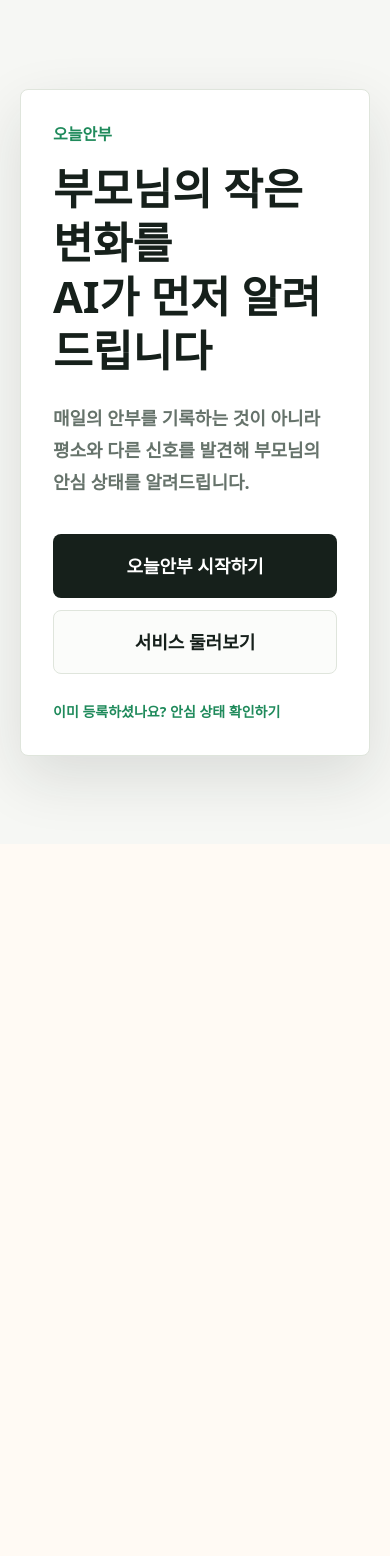
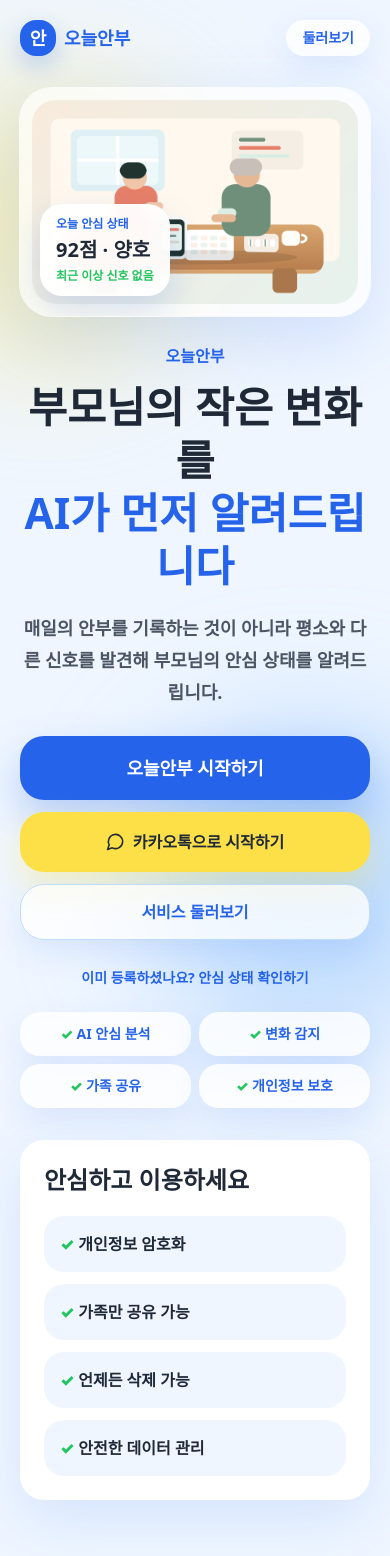
Before and after one commit to hotoksusu/Thinking-of-You, a Next.js app: page / in a window 390 px wide. Before the commit the page ends 844 px from the top, so only its background shows below. Built offline with nearby package versions, Linux system fonts and the light colour scheme; a web font is replaced by a local one.

Commit message:
Improve landing experience and visual branding

```diff
--- a/app/globals.css
+++ b/app/globals.css
@@ -17,6 +17,7 @@
 html {
   min-height: 100%;
   background: var(--background);
+  scroll-behavior: smooth;
 }
 
 body {
@@ -97,3 +98,30 @@ a {
   -ms-overflow-style: none;
   scrollbar-width: none;
 }
+
+.fade-in {
+  animation: fade-in 520ms ease-out both;
+}
+
+.warm-card {
+  transition:
+    transform 180ms ease,
+    box-shadow 180ms ease,
+    background-color 180ms ease;
+}
+
+.warm-card:hover {
+  transform: translateY(-2px);
+}
+
+@keyframes fade-in {
+  from {
+    opacity: 0;
+    transform: translateY(10px);
+  }
+
+  to {
+    opacity: 1;
+    transform: translateY(0);
+  }
+}
--- a/app/guide/page.tsx
+++ b/app/guide/page.tsx
@@ -1,10 +1,11 @@
 import type { ReactNode } from "react";
+import { Brain, Building2, HeartHandshake, MessageCircle, ShieldCheck, TrendingDown, Users } from "lucide-react";
 
 const usageSteps = [
-  "부모님을 등록합니다",
-  "매일 안부 상태를 확인합니다",
-  "AI가 평소와 다른 변화를 감지합니다",
-  "가족이 함께 안심 상태를 공유합니다",
+  { title: "부모님을 등록합니다", icon: HeartHandshake },
+  { title: "매일 안부 상태를 확인합니다", icon: MessageCircle },
+  { title: "AI가 평소와 다른 변화를 감지합니다", icon: Brain },
+  { title: "가족이 함께 안심 상태를 공유합니다", icon: Users },
 ];
 
 const plans = [
@@ -32,11 +33,11 @@ const plans = [
 
 export default function GuidePage() {
   return (
-    <main className="min-h-screen bg-[#f6f7f4] px-4 py-6 text-[#16201b] sm:px-7 sm:py-8">
-      <div className="mx-auto w-full max-w-[1060px]">
-        <header className="mb-6 flex flex-wrap items-start justify-between gap-4">
+    <main className="min-h-screen bg-[#EFF6FF] px-4 py-6 text-[#1F2937] sm:px-7 sm:py-8">
+      <div className="mx-auto w-full max-w-[1120px]">
+        <header className="fade-in mb-6 flex flex-wrap items-center justify-between gap-4">
           <div>
-            <a href="/" className="text-sm font-black text-[#1f8a5b]">
+            <a href="/" className="text-sm font-black text-[#2563EB]">
               오늘안부
             </a>
             <h1 className="mt-2 text-4xl font-black leading-tight tracking-normal">
@@ -45,122 +46,174 @@ export default function GuidePage() {
           </div>
           <a
             href="/app"
-            className="flex min-h-11 items-center justify-center rounded-lg bg-[#16201b] px-5 text-sm font-black text-white"
+            className="flex min-h-12 items-center justify-center rounded-[20px] bg-[#2563EB] px-5 text-sm font-black text-white shadow-[0_14px_34px_rgba(37,99,235,0.24)] transition hover:-translate-y-0.5 hover:bg-[#1D4ED8]"
           >
             오늘안부 시작하기
           </a>
         </header>
 
-        <section className="rounded-lg border border-[#dfe5dc] bg-white p-7 shadow-[0_22px_60px_rgba(24,36,29,0.10)] sm:p-9">
+        <section className="warm-card fade-in rounded-[28px] bg-white p-7 shadow-[0_24px_70px_rgba(37,99,235,0.14)] sm:p-9">
           <GuideLabel>오늘안부란?</GuideLabel>
-          <h2 className="mt-3 text-3xl font-black tracking-normal">
+          <div className="mt-4 grid gap-7 lg:grid-cols-[1fr_360px] lg:items-center">
+            <div>
+              <h2 className="text-3xl font-black tracking-normal">
                 오늘안부는 안부 기록 앱이 아닙니다
               </h2>
-          <p className="mt-5 max-w-[720px] text-lg font-semibold leading-8 text-[#66736b]">
+              <p className="mt-5 max-w-[720px] text-lg font-semibold leading-8 text-[#4B5563]">
                 부모님의 식사, 약 복용, 컨디션, 응답 패턴을 바탕으로 AI가 평소와 다른 변화를
                 감지하고 안심 상태를 알려주는 서비스입니다.
               </p>
-          <p className="mt-6 rounded-lg bg-[#e5f5ee] px-5 py-4 text-xl font-black leading-8 text-[#1f8a5b]">
+              <p className="mt-6 rounded-[24px] bg-[#EFF6FF] px-5 py-4 text-xl font-black leading-8 text-[#2563EB]">
                 오늘 식사를 했는지보다 부모님이 괜찮은지가 더 중요합니다.
               </p>
+            </div>
+            <div className="rounded-[28px] bg-[#FDE047] p-5 shadow-[0_18px_44px_rgba(253,224,71,0.26)]">
+              <div className="rounded-[24px] bg-white p-5">
+                <p className="text-sm font-black text-[#2563EB]">AI 안심 요약</p>
+                <p className="mt-3 text-4xl font-black">괜찮아요</p>
+                <p className="mt-3 font-bold text-[#4B5563]">최근 이상 신호 없음</p>
+                <div className="mt-5 grid gap-2">
+                  {["식사 확인", "복약 안정", "응답 정상"].map((item) => (
+                    <p key={item} className="rounded-[18px] bg-[#EFF6FF] px-4 py-3 text-sm font-black">
+                      <span className="text-[#22C55E]">✓</span> {item}
+                    </p>
+                  ))}
+                </div>
+              </div>
+            </div>
+          </div>
         </section>
 
-        <section className="mt-5 rounded-lg border border-[#dfe5dc] bg-white p-6">
+        <section className="mt-5 rounded-[28px] bg-white p-6 shadow-[0_18px_50px_rgba(37,99,235,0.10)]">
           <GuideLabel>어떻게 사용하나요?</GuideLabel>
           <div className="mt-5 grid gap-3 md:grid-cols-4">
-            {usageSteps.map((step, index) => (
-              <article key={step} className="min-h-36 rounded-lg border border-[#dfe5dc] bg-[#fbfcfa] p-5">
-                <span className="text-sm font-black text-[#1f8a5b]">{index + 1}단계</span>
-                <h3 className="mt-3 text-xl font-black leading-7">{step}</h3>
+            {usageSteps.map((step, index) => {
+              const Icon = step.icon;
+              return (
+                <article key={step.title} className="warm-card min-h-40 rounded-[24px] bg-[#F8FBFF] p-5 shadow-[0_12px_30px_rgba(37,99,235,0.08)] transition hover:-translate-y-1 hover:shadow-[0_20px_44px_rgba(37,99,235,0.14)]">
+                  <span className="flex size-11 items-center justify-center rounded-[18px] bg-[#2563EB] text-white">
+                    <Icon size={21} aria-hidden />
+                  </span>
+                  <p className="mt-4 text-sm font-black text-[#2563EB]">{index + 1}단계</p>
+                  <h3 className="mt-2 text-xl font-black leading-7">{step.title}</h3>
                 </article>
-            ))}
+              );
+            })}
           </div>
         </section>
 
         <section className="mt-5 grid gap-5 lg:grid-cols-[0.9fr_1.1fr]">
-          <article className="rounded-lg border border-[#dfe5dc] bg-white p-6">
+          <article className="warm-card rounded-[28px] bg-white p-6 shadow-[0_18px_50px_rgba(37,99,235,0.10)]">
             <GuideLabel>안심 점수 예시</GuideLabel>
-            <div className="mt-5 rounded-lg bg-[#10231b] p-6 text-white">
-              <p className="text-sm font-black text-[#b9d5c8]">오늘의 안심 점수</p>
-              <div className="mt-3 flex items-end justify-between gap-4">
+            <div className="mt-5 rounded-[28px] bg-[#2563EB] p-6 text-white shadow-[0_18px_44px_rgba(37,99,235,0.24)]">
+              <p className="text-sm font-black text-blue-100">오늘의 안심 점수</p>
+              <div className="mt-4 flex items-end justify-between gap-4">
                 <strong className="text-6xl font-black leading-none">92점</strong>
-                <span className="rounded-full bg-[#e5f5ee] px-4 py-2 text-sm font-black text-[#1f8a5b]">
+                <span className="rounded-full bg-white px-4 py-2 text-sm font-black text-[#22C55E]">
                   양호
                 </span>
               </div>
-              <div className="mt-6 grid gap-2 text-sm font-bold text-[#dce9e3]">
+              <p className="mt-4 rounded-[18px] bg-white/15 px-4 py-3 font-bold">최근 이상 신호 없음</p>
+              <div className="mt-4 grid gap-2 text-sm font-bold text-blue-50">
                 <p>최근 7일 응답률 100%</p>
                 <p>식사·약 복용 정상</p>
                 <p>최근 활동 안정적</p>
               </div>
             </div>
-            <div className="mt-4 grid gap-2 text-sm font-black text-[#66736b]">
-              <p>90~100 양호</p>
-              <p>70~89 주의 필요</p>
-              <p>0~69 확인 필요</p>
+            <div className="mt-4 grid grid-cols-3 gap-2 text-center text-sm font-black text-[#4B5563]">
+              <p className="rounded-[18px] bg-[#ECFDF5] px-3 py-3">90~100 양호</p>
+              <p className="rounded-[18px] bg-[#FEFCE8] px-3 py-3">70~89 주의</p>
+              <p className="rounded-[18px] bg-[#FEF2F2] px-3 py-3">0~69 확인</p>
             </div>
           </article>
 
-          <article className="rounded-lg border border-[#dfe5dc] bg-white p-6">
+          <article className="warm-card rounded-[28px] bg-white p-6 shadow-[0_18px_50px_rgba(37,99,235,0.10)]">
             <GuideLabel>AI 안심 리포트 예시</GuideLabel>
-            <h2 className="mt-4 text-2xl font-black">최근 2주 동안</h2>
-            <div className="mt-4 grid gap-2">
+            <div className="mt-5 rounded-[28px] bg-[#F8FBFF] p-5">
+              <div className="flex items-start gap-3">
+                <span className="flex size-12 items-center justify-center rounded-[20px] bg-[#2563EB] text-white">
+                  <Brain size={23} aria-hidden />
+                </span>
+                <div>
+                  <h2 className="text-2xl font-black">최근 2주 동안</h2>
+                  <p className="mt-1 font-bold text-[#4B5563]">생활 흐름이 안정적으로 유지되고 있어요.</p>
+                </div>
+              </div>
+              <div className="mt-5 grid gap-2 sm:grid-cols-2">
                 {["응답 시간 변화 없음", "식사 패턴 안정적", "약 복용 안정적", "활동량 소폭 감소"].map(
                   (item) => (
-                  <p key={item} className="rounded-lg bg-[#f6f8f5] px-4 py-3 font-bold text-[#66736b]">
+                    <p key={item} className="rounded-[18px] bg-white px-4 py-3 font-bold text-[#4B5563]">
                       {item}
                     </p>
                   ),
                 )}
               </div>
-            <div className="mt-5 rounded-lg bg-[#e5f5ee] p-5">
-              <p className="text-sm font-black text-[#1f8a5b]">AI 의견</p>
-              <p className="mt-2 font-bold leading-7 text-[#16201b]">
+              <div className="mt-5 rounded-[22px] bg-[#EFF6FF] p-5">
+                <p className="text-sm font-black text-[#2563EB]">AI 의견</p>
+                <p className="mt-2 font-bold leading-7 text-[#1F2937]">
                   현재 큰 이상은 없지만 활동량이 감소하고 있습니다. 이번 주에 한 번 통화를
                   권장합니다.
                 </p>
               </div>
+            </div>
           </article>
         </section>
 
-        <section className="mt-5 rounded-lg border border-[#dfe5dc] bg-white p-6">
-          <GuideLabel>가족 안심 네트워크</GuideLabel>
-          <div className="mt-4 grid gap-5 md:grid-cols-[1fr_1.1fr] md:items-center">
+        <section className="mt-5 grid gap-5 lg:grid-cols-[1fr_0.9fr]">
+          <article className="warm-card rounded-[28px] bg-white p-6 shadow-[0_18px_50px_rgba(37,99,235,0.10)]">
+            <GuideLabel>변화 감지 카드</GuideLabel>
+            <div className="mt-5 rounded-[28px] bg-[#FEFCE8] p-5">
+              <div className="flex items-center gap-3">
+                <span className="flex size-12 items-center justify-center rounded-[20px] bg-[#FDE047] text-[#1F2937]">
+                  <TrendingDown size={23} aria-hidden />
+                </span>
                 <div>
-              <h2 className="text-2xl font-black">가족이 함께 확인하는 안심 상태</h2>
-              <p className="mt-4 text-lg font-semibold leading-8 text-[#66736b]">
-                형제자매와 함께 부모님의 상태를 확인하고 최근 변화와 AI 리포트를 공유할 수
-                있습니다.
+                  <h2 className="text-2xl font-black">생활 패턴 변화 감지</h2>
+                  <p className="mt-1 font-bold text-[#4B5563]">응답시간 09:05 → 10:40</p>
+                </div>
+              </div>
+              <p className="mt-5 rounded-[22px] bg-white px-5 py-4 font-bold leading-7 text-[#1F2937]">
+                평소보다 응답이 늦어졌습니다. 반복되면 가족에게 알림을 보냅니다.
               </p>
             </div>
-            <div className="rounded-lg bg-[#f6f8f5] p-5">
-              <div className="flex items-center justify-between rounded-lg bg-white px-4 py-4">
+          </article>
+
+          <article className="warm-card rounded-[28px] bg-white p-6 shadow-[0_18px_50px_rgba(37,99,235,0.10)]">
+            <GuideLabel>가족 안심 네트워크</GuideLabel>
+            <h2 className="mt-4 text-2xl font-black">가족이 함께 확인하는 안심 상태</h2>
+            <p className="mt-3 font-semibold leading-7 text-[#4B5563]">
+              형제자매와 함께 부모님의 상태를 확인하고 최근 변화와 AI 리포트를 공유할 수 있습니다.
+            </p>
+            <div className="mt-5 rounded-[28px] bg-[#F8FBFF] p-5">
+              <div className="flex items-center justify-between rounded-[22px] bg-white px-4 py-4">
                 <strong className="text-xl font-black">엄마</strong>
-                <span className="rounded-full bg-[#e5f5ee] px-3 py-1 text-xs font-black text-[#1f8a5b]">
-                  최근 상태 공유됨
+                <span className="rounded-full bg-[#ECFDF5] px-3 py-1 text-xs font-black text-[#22C55E]">
+                  상태 공유됨
                 </span>
               </div>
-              <div className="mt-3 grid grid-cols-3 gap-2 text-center text-sm font-black text-[#66736b]">
-                {["장녀", "장남", "막내"].map((member) => (
-                  <span key={member} className="rounded-lg bg-white px-3 py-3">
+              <div className="mt-3 grid grid-cols-3 gap-2 text-center text-sm font-black text-[#4B5563]">
+                {["👩 장녀", "👨 장남", "👩 막내"].map((member) => (
+                  <span key={member} className="rounded-[18px] bg-white px-3 py-4">
                     {member}
                   </span>
                 ))}
               </div>
             </div>
-          </div>
+          </article>
         </section>
 
-        <section className="mt-5 rounded-lg border border-[#dfe5dc] bg-white p-6">
+        <section className="mt-5 rounded-[28px] bg-white p-6 shadow-[0_18px_50px_rgba(37,99,235,0.10)]">
           <GuideLabel>요금제</GuideLabel>
           <div className="mt-5 grid gap-3 md:grid-cols-2 xl:grid-cols-4">
             {plans.map((plan) => (
-              <article key={plan.name} className="rounded-lg border border-[#dfe5dc] bg-[#fbfcfa] p-5">
+              <article key={plan.name} className="warm-card rounded-[24px] bg-[#F8FBFF] p-5 transition hover:-translate-y-1 hover:shadow-[0_20px_44px_rgba(37,99,235,0.14)]">
                 <h3 className="text-xl font-black">{plan.name}</h3>
-                {plan.price ? <p className="mt-2 font-black text-[#1f8a5b]">{plan.price}</p> : null}
-                <ul className="mt-5 grid gap-2 text-sm font-bold text-[#66736b]">
+                {plan.price ? <p className="mt-2 font-black text-[#2563EB]">{plan.price}</p> : null}
+                <ul className="mt-5 grid gap-2 text-sm font-bold text-[#4B5563]">
                   {plan.items.map((item) => (
-                    <li key={item}>{item}</li>
+                    <li key={item}>
+                      <span className="text-[#22C55E]">✓</span> {item}
+                    </li>
                   ))}
                 </ul>
               </article>
@@ -168,23 +221,42 @@ export default function GuidePage() {
           </div>
         </section>
 
-        <section className="mt-5 rounded-lg border border-[#dfe5dc] bg-white p-6">
+        <section className="mt-5 rounded-[28px] bg-white p-6 shadow-[0_18px_50px_rgba(37,99,235,0.10)]">
           <GuideLabel>기관 도입 문의</GuideLabel>
           <div className="mt-3 flex flex-wrap items-end justify-between gap-5">
             <div>
+              <div className="flex items-center gap-3">
+                <span className="flex size-11 items-center justify-center rounded-[18px] bg-[#EFF6FF] text-[#2563EB]">
+                  <Building2 size={21} aria-hidden />
+                </span>
                 <h2 className="text-2xl font-black">기관 도입 문의</h2>
-              <p className="mt-3 max-w-[620px] font-semibold leading-7 text-[#66736b]">
+              </div>
+              <p className="mt-3 max-w-[620px] font-semibold leading-7 text-[#4B5563]">
                 지자체, 요양기관, 노인정, 보험사 대상 AI 안심 모니터링 도입을 준비하고
                 있습니다.
               </p>
             </div>
             <button
               type="button"
-              className="min-h-12 rounded-lg border border-[#dfe5dc] bg-[#fbfcfa] px-5 text-sm font-black text-[#66736b]"
+              className="min-h-12 rounded-[20px] border border-[#BFDBFE] bg-[#EFF6FF] px-5 text-sm font-black text-[#2563EB]"
               disabled
             >
               기관 도입 문의하기 준비 중
             </button>
+          </div>
+        </section>
+
+        <section className="mt-5 rounded-[28px] bg-[#2563EB] p-6 text-white shadow-[0_20px_60px_rgba(37,99,235,0.20)]">
+          <div className="flex items-center gap-3">
+            <ShieldCheck size={24} aria-hidden />
+            <h2 className="text-2xl font-black">안심하고 이용하세요</h2>
+          </div>
+          <div className="mt-5 grid gap-3 sm:grid-cols-2 lg:grid-cols-4">
+            {["개인정보 암호화", "가족만 공유 가능", "언제든 삭제 가능", "안전한 데이터 관리"].map((item) => (
+              <p key={item} className="rounded-[20px] bg-white/15 px-4 py-4 font-black">
+                ✓ {item}
+              </p>
+            ))}
           </div>
         </section>
       </div>
@@ -193,5 +265,5 @@ export default function GuidePage() {
 }
 
 function GuideLabel({ children }: { children: ReactNode }) {
-  return <p className="text-sm font-black text-[#1f8a5b]">{children}</p>;
+  return <p className="text-sm font-black text-[#2563EB]">{children}</p>;
 }
--- a/app/page.tsx
+++ b/app/page.tsx
@@ -1,38 +1,113 @@
+import Image from "next/image";
+import { MessageCircle } from "lucide-react";
+
+const reassuranceBadges = ["AI 안심 분석", "변화 감지", "가족 공유", "개인정보 보호"];
+const trustItems = ["개인정보 암호화", "가족만 공유 가능", "언제든 삭제 가능", "안전한 데이터 관리"];
+
 export default function LandingPage() {
   return (
-    <main className="min-h-screen bg-[#f6f7f4] px-5 py-8 text-[#16201b]">
-      <section className="mx-auto grid min-h-[calc(100vh-4rem)] w-full max-w-[760px] place-items-center">
-        <div className="w-full rounded-lg border border-[#dfe5dc] bg-white p-8 shadow-[0_22px_60px_rgba(24,36,29,0.12)] sm:p-12">
-          <p className="text-base font-black text-[#1f8a5b]">오늘안부</p>
-          <h1 className="mt-4 text-[2.7rem] font-black leading-tight tracking-normal sm:text-[4.2rem]">
+    <main className="min-h-screen overflow-hidden bg-[#EFF6FF] text-[#1F2937]">
+      <section className="relative mx-auto flex min-h-[92svh] w-full max-w-[1180px] flex-col px-5 pb-8 pt-5 sm:px-8 lg:min-h-[88svh]">
+        <header className="z-10 flex items-center justify-between">
+          <a href="/" className="flex items-center gap-2 text-lg font-black text-[#2563EB]">
+            <span className="flex size-9 items-center justify-center rounded-2xl bg-[#2563EB] text-white shadow-[0_10px_24px_rgba(37,99,235,0.24)]">
+              안
+            </span>
+            오늘안부
+          </a>
+          <a
+            href="/guide"
+            className="rounded-full bg-white/80 px-4 py-2 text-sm font-black text-[#2563EB] shadow-[0_10px_30px_rgba(37,99,235,0.10)] backdrop-blur transition hover:-translate-y-0.5 hover:bg-white"
+          >
+            둘러보기
+          </a>
+        </header>
+
+        <div className="fade-in relative z-10 grid flex-1 content-center gap-7 pb-6 pt-8 text-center">
+          <div className="relative mx-auto w-full max-w-[760px] overflow-hidden rounded-[32px] bg-white/70 p-3 shadow-[0_24px_70px_rgba(37,99,235,0.16)] ring-1 ring-white/80">
+            <Image
+              src="/hero-care.png"
+              alt="부모님과 자녀가 안심 상태를 확인하는 따뜻한 일러스트"
+              width={1600}
+              height={1000}
+              priority
+              className="h-auto w-full rounded-[24px] object-cover"
+            />
+            <div className="absolute bottom-5 left-5 rounded-[22px] bg-white/95 px-4 py-3 text-left shadow-[0_14px_34px_rgba(37,99,235,0.18)] backdrop-blur">
+              <p className="text-xs font-black text-[#2563EB]">오늘 안심 상태</p>
+              <p className="mt-1 text-xl font-black text-[#1F2937]">92점 · 양호</p>
+              <p className="mt-1 text-xs font-bold text-[#22C55E]">최근 이상 신호 없음</p>
+            </div>
+          </div>
+
+          <div>
+            <p className="text-base font-black text-[#2563EB]">오늘안부</p>
+            <h1 className="mx-auto mt-3 max-w-[760px] text-[2.65rem] font-black leading-tight tracking-normal sm:text-[4.5rem]">
               부모님의 작은 변화를
               <br />
-            AI가 먼저 알려드립니다
+              <span className="text-[#2563EB]">AI가 먼저 알려드립니다</span>
             </h1>
-          <p className="mt-6 max-w-[560px] text-lg font-semibold leading-8 text-[#66736b]">
+            <p className="mx-auto mt-5 max-w-[620px] text-lg font-semibold leading-8 text-[#4B5563]">
               매일의 안부를 기록하는 것이 아니라 평소와 다른 신호를 발견해 부모님의 안심 상태를
               알려드립니다.
             </p>
-          <div className="mt-9 grid gap-3 sm:grid-cols-2">
+          </div>
+
+          <div className="mx-auto grid w-full max-w-[520px] gap-3">
             <a
               href="/app"
-              className="flex min-h-16 items-center justify-center rounded-lg bg-[#16201b] px-6 text-lg font-black text-white transition hover:bg-[#223028] focus:outline-none focus:ring-4 focus:ring-emerald-200"
+              className="flex min-h-16 w-full items-center justify-center rounded-[24px] bg-[#2563EB] px-6 text-lg font-black text-white shadow-[0_18px_42px_rgba(37,99,235,0.28)] transition hover:-translate-y-0.5 hover:bg-[#1D4ED8] focus:outline-none focus:ring-4 focus:ring-blue-200"
             >
               오늘안부 시작하기
             </a>
             <a
+              href="/app"
+              className="flex min-h-[60px] w-full items-center justify-center gap-2 rounded-[24px] bg-[#FDE047] px-6 text-base font-black text-[#1F2937] shadow-[0_16px_34px_rgba(253,224,71,0.30)] transition hover:-translate-y-0.5 hover:bg-[#FACC15] focus:outline-none focus:ring-4 focus:ring-yellow-200"
+            >
+              <MessageCircle size={19} aria-hidden />
+              카카오톡으로 시작하기
+            </a>
+            <a
               href="/guide"
-              className="flex min-h-16 items-center justify-center rounded-lg border border-[#dfe5dc] bg-[#fbfcfa] px-6 text-lg font-black text-[#16201b] transition hover:bg-white focus:outline-none focus:ring-4 focus:ring-emerald-100"
+              className="flex min-h-14 w-full items-center justify-center rounded-[24px] border border-[#BFDBFE] bg-white/75 px-6 text-base font-black text-[#2563EB] shadow-[0_12px_30px_rgba(37,99,235,0.10)] backdrop-blur transition hover:-translate-y-0.5 hover:bg-white focus:outline-none focus:ring-4 focus:ring-blue-100"
             >
               서비스 둘러보기
             </a>
           </div>
+
           <a
             href="/app"
-            className="mt-7 inline-flex text-sm font-black text-[#1f8a5b] underline-offset-4 hover:underline"
+            className="mx-auto inline-flex text-sm font-black text-[#2563EB] underline-offset-4 hover:underline"
           >
             이미 등록하셨나요? 안심 상태 확인하기
           </a>
+        </div>
+
+        <div className="z-10 grid grid-cols-2 gap-2 sm:grid-cols-4">
+          {reassuranceBadges.map((badge) => (
+            <div
+              key={badge}
+              className="rounded-[20px] bg-white/80 px-3 py-3 text-center text-sm font-black text-[#2563EB] shadow-[0_12px_30px_rgba(37,99,235,0.10)] backdrop-blur"
+            >
+              <span className="text-[#22C55E]">✓</span> {badge}
+            </div>
+          ))}
+        </div>
+
+        <div className="pointer-events-none absolute -left-24 top-20 size-72 rounded-full bg-[#FDE047]/35 blur-3xl" />
+        <div className="pointer-events-none absolute -right-20 bottom-24 size-80 rounded-full bg-[#93C5FD]/55 blur-3xl" />
+      </section>
+
+      <section className="mx-auto w-full max-w-[1180px] px-5 pb-14 sm:px-8">
+        <div className="warm-card fade-in rounded-[24px] bg-white p-6 shadow-[0_20px_60px_rgba(37,99,235,0.12)] sm:p-8">
+          <h2 className="text-2xl font-black tracking-normal">안심하고 이용하세요</h2>
+          <div className="mt-5 grid gap-3 sm:grid-cols-2 lg:grid-cols-4">
+            {trustItems.map((item) => (
+              <div key={item} className="rounded-[20px] bg-[#EFF6FF] px-4 py-4 font-black text-[#1F2937]">
+                <span className="text-[#22C55E]">✓</span> {item}
+              </div>
+            ))}
+          </div>
         </div>
       </section>
     </main>
```
Lines whose indentation alone changed are shown as unchanged.
